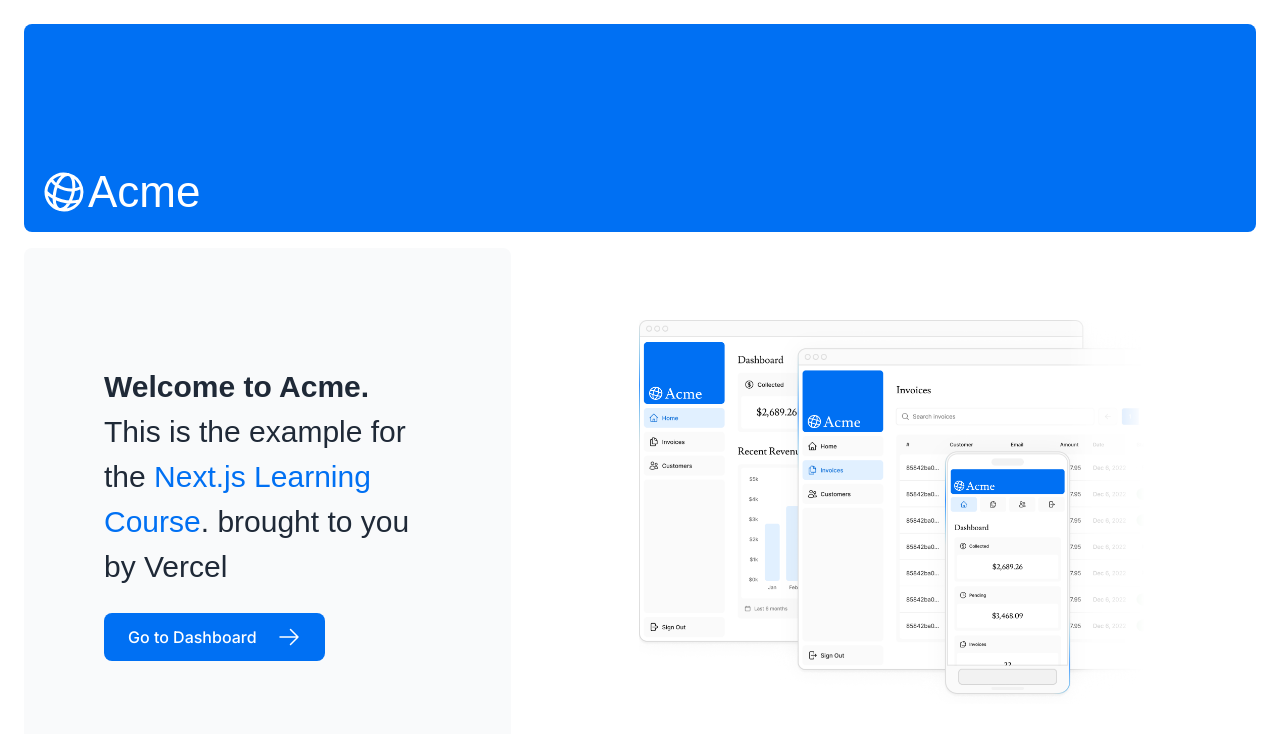
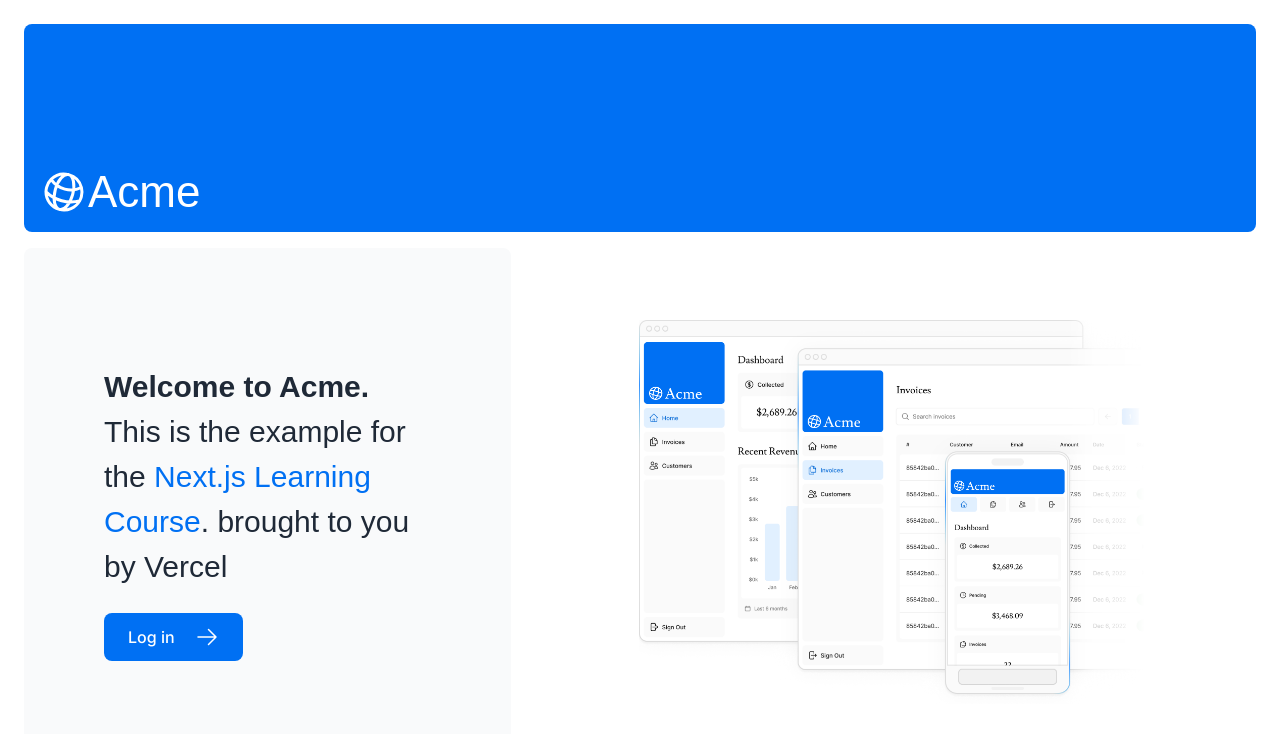
Before and after one commit to afrizalfikrii/dashboard-learn-nextjs, a Next.js app: page / in a window 1280 px wide. Shown: the top 734 px of the page. Built offline with nearby package versions, Linux system fonts and the light colour scheme; a web font is replaced by a local one.

Commit message:
fix: re-enable authentication with NextAuth v5 API route handler

```diff
--- /dev/null
+++ b/app/api/auth/[...nextauth]/route.ts
@@ -0,0 +1,2 @@
+import { handlers } from "@/auth"
+export const { GET, POST } = handlers
--- a/app/page.tsx
+++ b/app/page.tsx
@@ -23,10 +23,10 @@
             . brought to you by Vercel
           </p>
           <Link
-            href="/dashboard"
+            href="/login"
             className="flex items-center gap-5 self-start rounded-lg bg-blue-500 px-6 py-3 text-sm font-medium text-white transition-colors hover:bg-blue-400 md:text-base"
           >
-            <span>Go to Dashboard</span> <ArrowRightIcon className="w-5 md:w-6" />
+            <span>Log in</span> <ArrowRightIcon className="w-5 md:w-6" />
           </Link>
         </div>
         <div className="flex items-center justify-center p-6 md:w-3/5 md:px-28 md:py-12">
--- a/app/ui/dashboard/sidenav.tsx
+++ b/app/ui/dashboard/sidenav.tsx
@@ -2,6 +2,7 @@
 import NavLinks from '@/app/ui/dashboard/nav-links';
 import AcmeLogo from '@/app/ui/acme-logo';
 import { PowerIcon } from '@heroicons/react/24/outline';
+import { signOut } from '@/auth';
 
 export default function SideNav() {
   return (
@@ -17,7 +18,17 @@
       <div className="flex grow flex-row justify-between space-x-2 md:flex-col md:space-x-0 md:space-y-2">
         <NavLinks />
         <div className="hidden h-auto w-full grow rounded-md bg-gray-50 md:block"></div>
-        {/* Sign out button temporarily disabled */}
+        <form
+          action={async () => {
+            'use server';
+            await signOut({ redirectTo: '/' });
+          }}
+        >
+          <button className="flex h-[48px] w-full grow items-center justify-center gap-2 rounded-md bg-gray-50 p-3 text-sm font-medium hover:bg-sky-100 hover:text-blue-600 md:flex-none md:justify-start md:p-2 md:px-3">
+            <PowerIcon className="w-6" />
+            <div className="hidden md:block">Sign Out</div>
+          </button>
+        </form>
       </div>
     </div>
   );
--- a/auth.ts
+++ b/auth.ts
@@ -18,7 +18,7 @@
   }
 }
 
-export const { auth, signIn, signOut } = NextAuth({
+export const { auth, signIn, signOut, handlers } = NextAuth({
   ...authConfig,
   providers: [
     Credentials({
```
Also changed, not shown: middleware.ts (added, +9 -0 lines).
